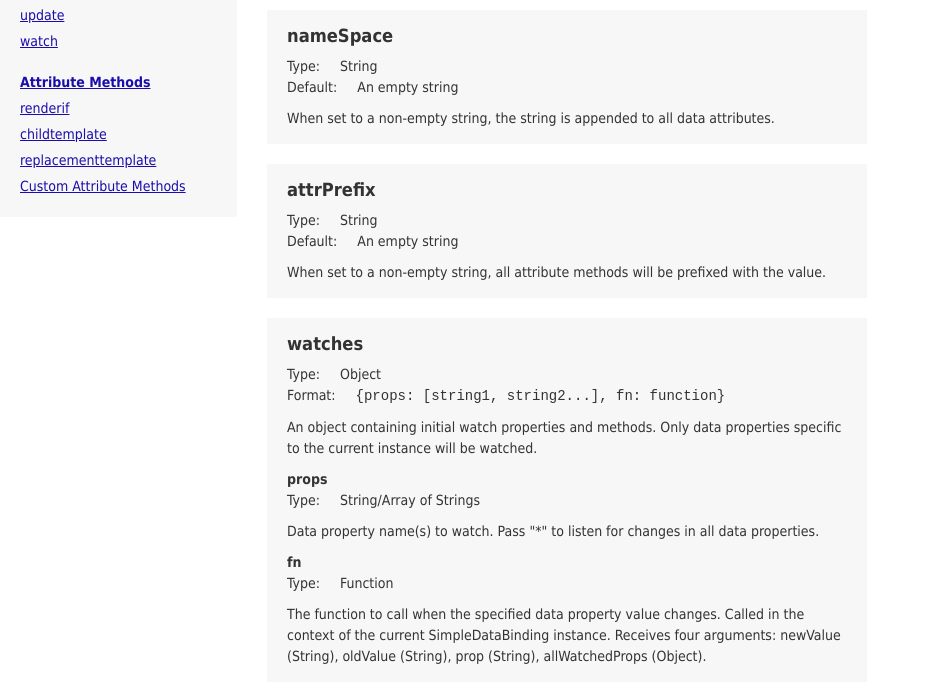
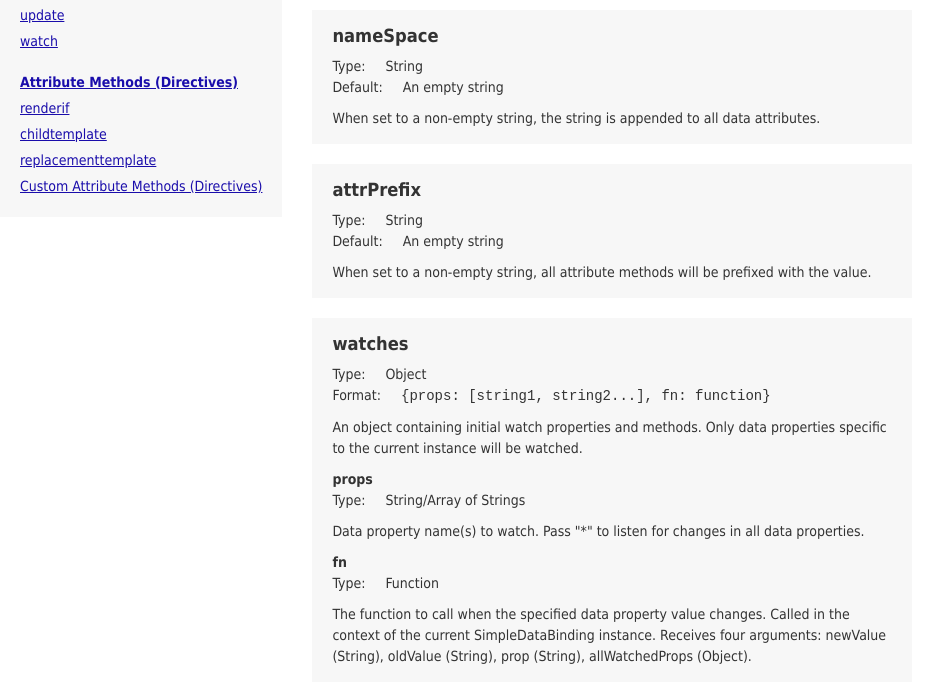
Before and after one commit to avramlavinsky/simple-data-binding, a website: page docs/guide.html in a window 1280 px wide. Shown: the part 1058-1757 px from the top of the page, without its empty margins (0-929 px from the left). Drawn offline with Linux system fonts and the light colour scheme.

Commit message:
adding directive references for string search

```diff
--- a/docs/guide.html
+++ b/docs/guide.html
@@ -501,7 +501,7 @@ var pageData = {
          ]
       },
       {
-         "heading": "Attribute Methods",
+         "heading": "Attribute Methods (Directives)",
          "template": "methodTemplate",
          "headingTemplate": "h5Template",
          "showExamples": "true",
@@ -540,7 +540,7 @@ var pageData = {
                 ]
             },
              {
-               "name": "Custom Attribute Methods",
+               "name": "Custom Attribute Methods (Directives)",
                "showArguments": "true",
                "arguments": [
                   {
```
